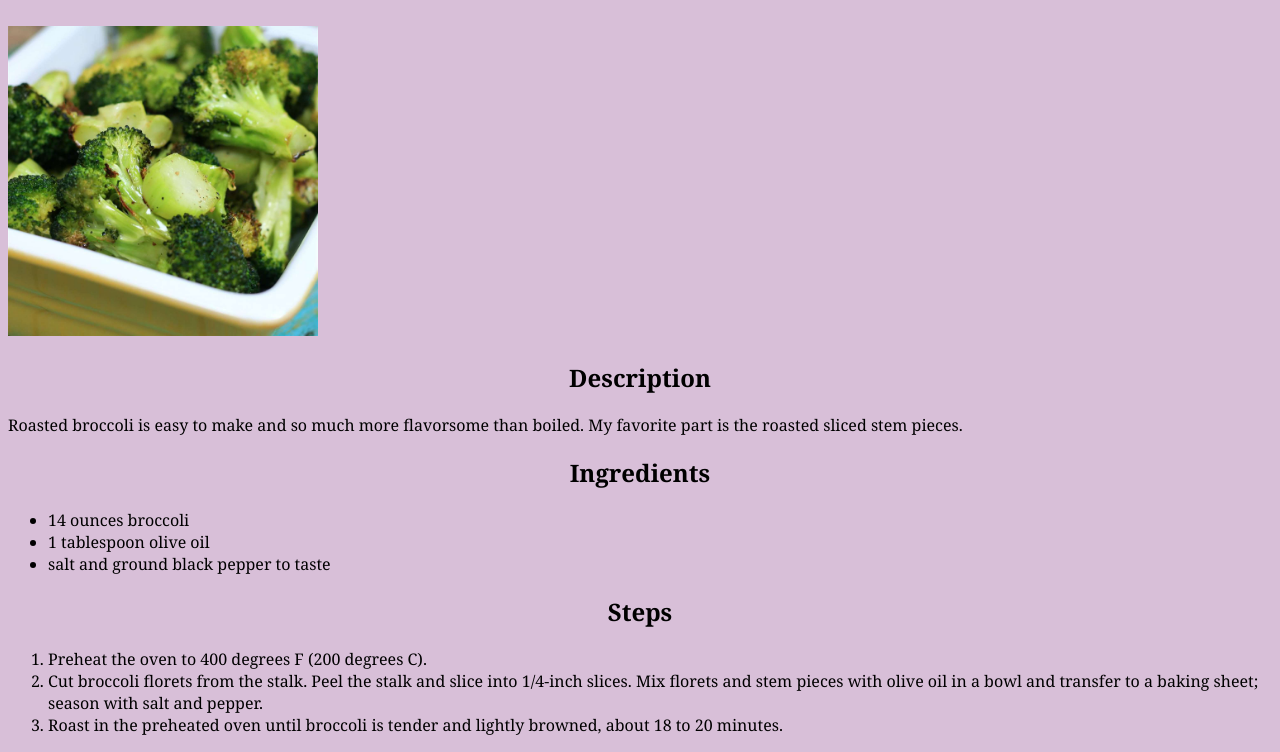
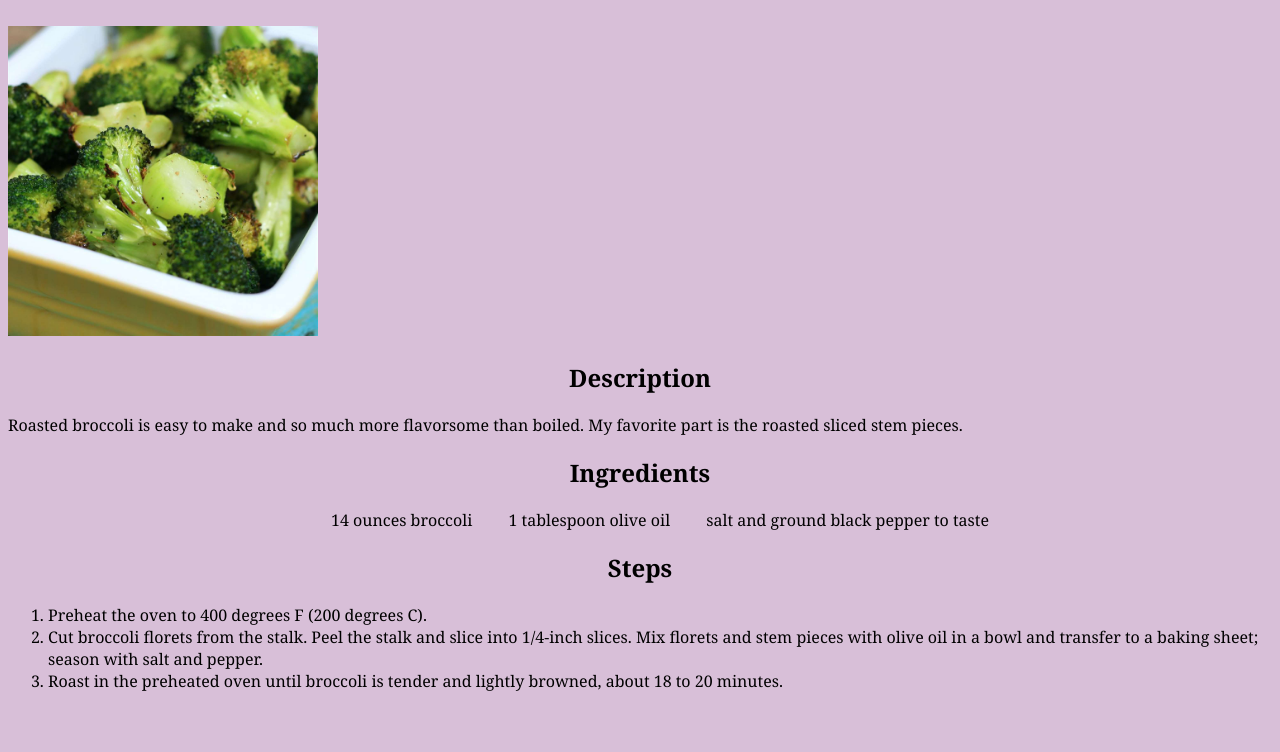
Before and after one commit to thibaudjoel/odin-recipes, a plain HTML site: page recipes/broccoli.html in a window 1280 px wide. Shown: the part 168-920 px from the top of the page. After the commit the page ends 876 px from the top, so only its background shows below. Drawn offline with Linux system fonts and the light colour scheme.

Commit message:
Make ingredients display inline and center them and adjust their margin

```diff
--- a/recipes/broccoli.html
+++ b/recipes/broccoli.html
@@ -12,7 +12,7 @@
     <h2>Description</h2>
     <p>Roasted broccoli is easy to make and so much more flavorsome than boiled. My favorite part is the roasted sliced stem pieces.</p>
     <h2>Ingredients</h2>
-    <ul>
+    <ul class="ingredients">
         <li>14 ounces broccoli</li>
         <li>1 tablespoon olive oil</li>
         <li>salt and ground black pepper to taste</li>
--- a/styles.css
+++ b/styles.css
@@ -14,3 +14,11 @@ a {
     font-size: 32px;
     font-weight:700;
 }
+.ingredients {
+    text-align: center;
+}
+.ingredients li{
+    display: inline;
+    box-sizing: content-box;
+    margin: 16px;
+}
```
Also changed, not shown: recipes/bananabread.html (+1 -1 lines), recipes/mexican_oatmeal.html (+1 -1 lines).
